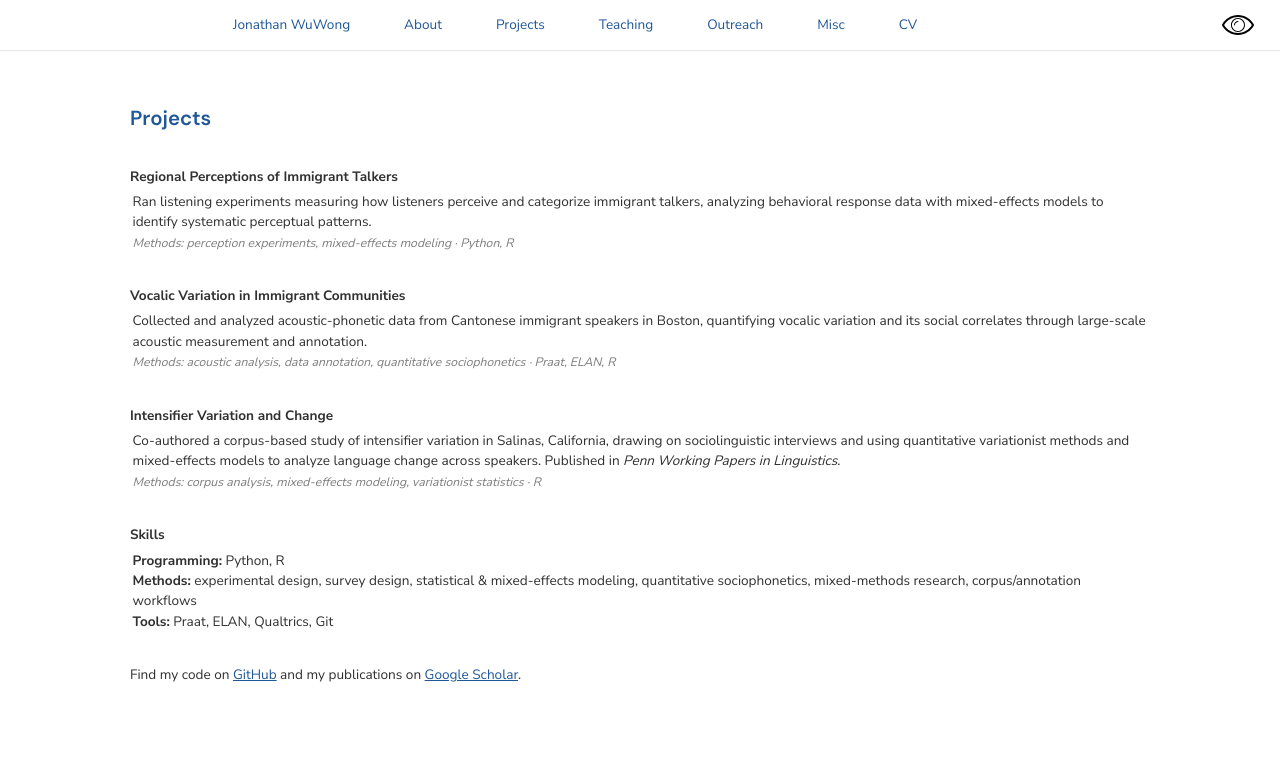
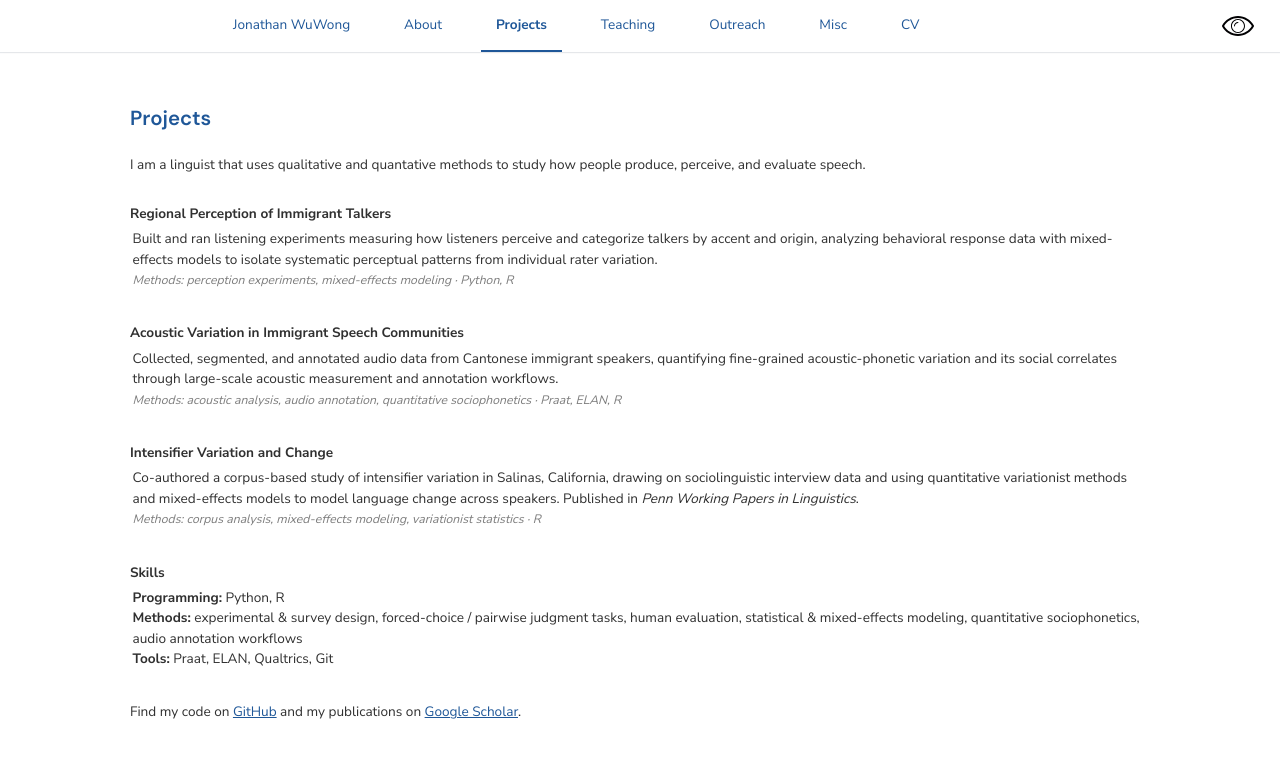
Before and after one commit to jwuwong/jwuwong.github.io, a Jekyll site: the page built from _pages/projects.html, in a window 1280 px wide. Shown: the top 758 px of the page. Built offline with Jekyll 4.4.1, drawn with Linux system fonts in a browser that asks for light colours; some web fonts are replaced.

Commit message:
Update layout and header

```diff
--- a/_includes/header.html
+++ b/_includes/header.html
@@ -3,12 +3,12 @@
 
     <nav>
       <ul>
-        <li><a href="{{ site.url }}">{{ site.title }}</a></li>
-        <li><a href="{{ site.url }}/about/">About</a></li>
-        <li><a href="{{ site.url }}/projects/">Projects</a></li>
-        <li><a href="{{ site.url }}/teaching/">Teaching</a></li>
-        <li><a href="{{ site.url }}/outreach/">Outreach</a></li>
-        <li><a href="{{ site.url }}/misc/">Misc</a></li>
+        <li><a href="{{ site.url }}" {% if page.url == "/" %}class="active"{% endif %}>{{ site.title }}</a></li>
+        <li><a href="{{ site.url }}/about/" {% if page.url contains "/about" %}class="active"{% endif %}>About</a></li>
+        <li><a href="{{ site.url }}/projects/" {% if page.url contains "/projects" %}class="active"{% endif %}>Projects</a></li>
+        <li><a href="{{ site.url }}/teaching/" {% if page.url contains "/teaching" %}class="active"{% endif %}>Teaching</a></li>
+        <li><a href="{{ site.url }}/outreach/" {% if page.url contains "/outreach" %}class="active"{% endif %}>Outreach</a></li>
+        <li><a href="{{ site.url }}/misc/" {% if page.url contains "/misc" %}class="active"{% endif %}>Misc</a></li>
         <li><a href="{{ site.url }}/pdfs/cv_wuwong.pdf">CV</a></li>
       </ul>
     </nav>
--- a/_includes/header_mobile.html
+++ b/_includes/header_mobile.html
@@ -20,15 +20,14 @@
 
   <!-- links -->
   <div id="myLinks" class="topnav-links">
-  	<a href="{{ site.url }}">Home</a>
-    <a href="{{ site.url }}/about/">About</a>
-    <a href="{{ site.url }}/projects/">Projects</a>
-    <a href="{{ site.url }}/teaching/">Teaching</a>
-    <a href="{{ site.url }}/outreach/">Outreach</a>
-    <a href="{{ site.url }}/misc/">Misc</a>
+  	<a href="{{ site.url }}" {% if page.url == "/" %}class="active"{% endif %}>Home</a>
+    <a href="{{ site.url }}/about/" {% if page.url contains "/about" %}class="active"{% endif %}>About</a>
+    <a href="{{ site.url }}/projects/" {% if page.url contains "/projects" %}class="active"{% endif %}>Projects</a>
+    <a href="{{ site.url }}/teaching/" {% if page.url contains "/teaching" %}class="active"{% endif %}>Teaching</a>
+    <a href="{{ site.url }}/outreach/" {% if page.url contains "/outreach" %}class="active"{% endif %}>Outreach</a>
+    <a href="{{ site.url }}/misc/" {% if page.url contains "/misc" %}class="active"{% endif %}>Misc</a>
     <a href="{{ site.url }}/pdfs/cv_wuwong.pdf">CV</a>
   </div>
-
 
   <div class="grey-bar"></div>
 </div>
--- a/_pages/projects.html
+++ b/_pages/projects.html
@@ -6,29 +6,32 @@ title: Projects
 
 <h2>Projects</h2>
 
+<p>
+I am a linguist that uses qualitative and quantative methods to study how people produce, perceive, and evaluate speech.
+</p>
 
-<h4 style="margin-bottom: -0.0rem; margin-top:1.75rem">Regional Perceptions of Immigrant Talkers</h4>
+<h4 style="margin-bottom: -0.0rem; margin-top:1.75rem">Regional Perception of Immigrant Talkers</h4>
 <div class="paperblock">
-Ran listening experiments measuring how listeners perceive and categorize immigrant talkers, analyzing behavioral response data with mixed-effects models to identify systematic perceptual patterns.
+Built and ran listening experiments measuring how listeners perceive and categorize talkers by accent and origin, analyzing behavioral response data with mixed-effects models to isolate systematic perceptual patterns from individual rater variation.
 <br> <span class="journal">Methods: perception experiments, mixed-effects modeling &middot; Python, R</span>
 </div>
 
-<h4 style="margin-bottom: -0.0rem; margin-top:1.75rem">Vocalic Variation in Immigrant Communities</h4>
+<h4 style="margin-bottom: -0.0rem; margin-top:1.75rem">Acoustic Variation in Immigrant Speech Communities</h4>
 <div class="paperblock">
-Collected and analyzed acoustic-phonetic data from Cantonese immigrant speakers in Boston, quantifying vocalic variation and its social correlates through large-scale acoustic measurement and annotation.
-<br> <span class="journal">Methods: acoustic analysis, data annotation, quantitative sociophonetics &middot; Praat, ELAN, R</span>
+Collected, segmented, and annotated audio data from Cantonese immigrant speakers, quantifying fine-grained acoustic-phonetic variation and its social correlates through large-scale acoustic measurement and annotation workflows.
+<br> <span class="journal">Methods: acoustic analysis, audio annotation, quantitative sociophonetics &middot; Praat, ELAN, R</span>
 </div>
 
 <h4 style="margin-bottom: -0.0rem; margin-top:1.75rem">Intensifier Variation and Change</h4>
 <div class="paperblock">
-Co-authored a corpus-based study of intensifier variation in Salinas, California, drawing on sociolinguistic interviews and using quantitative variationist methods and mixed-effects models to analyze language change across speakers. Published in <em>Penn Working Papers in Linguistics</em>.
+Co-authored a corpus-based study of intensifier variation in Salinas, California, drawing on sociolinguistic interview data and using quantitative variationist methods and mixed-effects models to model language change across speakers. Published in <em>Penn Working Papers in Linguistics</em>.
 <br> <span class="journal">Methods: corpus analysis, mixed-effects modeling, variationist statistics &middot; R</span>
 </div>
 
 <h4 style="margin-bottom: -0.0rem; margin-top:1.75rem">Skills</h4>
 <div class="paperblock">
 <strong>Programming:</strong> Python, R <br>
-<strong>Methods:</strong> experimental design, survey design, statistical &amp; mixed-effects modeling, quantitative sociophonetics, mixed-methods research, corpus/annotation workflows <br>
+<strong>Methods:</strong> experimental &amp; survey design, forced-choice / pairwise judgment tasks, human evaluation, statistical &amp; mixed-effects modeling, quantitative sociophonetics, audio annotation workflows <br>
 <strong>Tools:</strong> Praat, ELAN, Qualtrics, Git
 </div>
 
--- a/_sass/_layout.scss
+++ b/_sass/_layout.scss
@@ -456,26 +456,6 @@ blockquote {
   }
 
 
-/* misc art gallery */
-.art-grid {
-  display: flex;
-  flex-wrap: wrap;
-  gap: 10px;
-  margin: 10px 0 20px;
-}
-.art-grid img {
-  width: 180px;
-  height: 180px;
-  object-fit: cover;      /* uniform tiles, cropped to fill */
-  border-radius: 4px;
-}
-@media (max-width: 768px) {
-  .art-grid img {
-    width: 100%;
-    height: auto;
-  }
-}
-
 
 /* Aside */
 
@@ -697,3 +677,80 @@ footer {
 html.dark-mode .keywords {
   color: #C89B79;   /* light terracotta in dark mode */
 }
+
+
+/* short bio in sidebar */
+.profile-bio {
+  font-size: 0.85em;
+  line-height: 1.5;
+  margin-top: 12px;
+}
+.profile-bio strong {
+  color: $link-hover-color;
+}
+html.dark-mode .profile-bio strong {
+  color: #C89B79;
+}
+
+/* sticky sidebar on desktop */
+@media (min-width: 769px) {
+  .profile-left {
+    position: sticky;
+    top: 90px;
+    align-self: flex-start;
+    max-height: calc(100vh - 100px);
+    overflow-y: auto;
+  }
+}
+
+/* outline section boxes on homepage */
+.section-box {
+  border: 1px solid $link-hover-color;
+  border-radius: 6px;
+  padding: 12px 16px;
+  margin-bottom: 18px;
+  background: transparent;
+}
+.section-box.box-pubs    { border-color: #A97758; }
+.section-box.box-working { border-color: #C08A5E; }
+.section-box.box-talks   { border-color: #8C6248; }
+
+html.dark-mode .section-box            { border-color: #C89B79; }
+html.dark-mode .section-box.box-working{ border-color: #D9A97F; }
+html.dark-mode .section-box.box-talks  { border-color: #B08862; }
+
+/* active page indicator */
+aside nav a.active {
+  color: $main;
+  font-weight: 700;
+  border-bottom: 2px solid $main;
+}
+.topnav-links a.active {
+  color: $main;
+  font-weight: 700;
+}
+html.dark-mode aside nav a.active,
+html.dark-mode .topnav-links a.active {
+  color: #7FA8D9;
+  border-bottom-color: #7FA8D9;
+}
+
+/* misc art gallery */
+.art-grid {
+  display: flex;
+  flex-wrap: wrap;
+  gap: 10px;
+  margin: 10px 0 20px;
+}
+.art-grid img {
+  width: 180px;
+  height: 180px;
+  object-fit: cover;
+  border-radius: 4px;
+}
+@media (max-width: 768px) {
+  .art-grid img {
+    width: 100%;
+    height: auto;
+  }
+}
```
Also changed, not shown: _pages/jw-portfolio.html (+3 -7 lines), _pages/presentations.html (+8 -8 lines).
